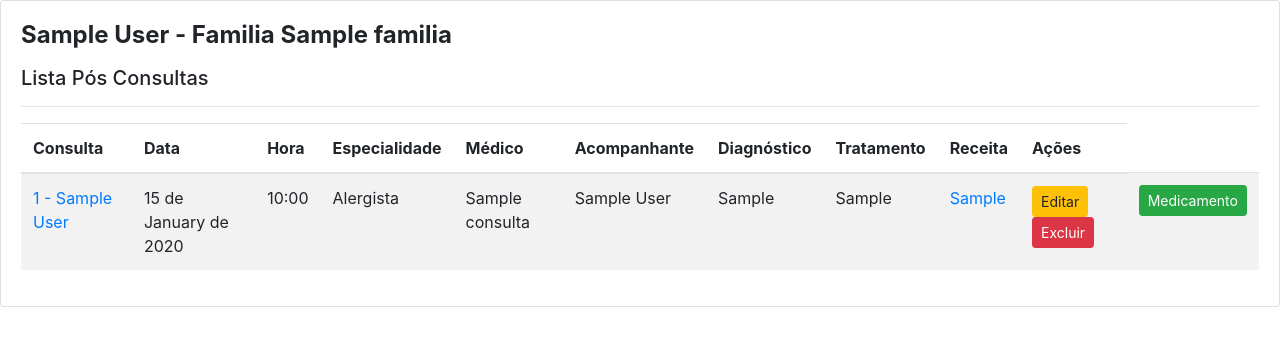
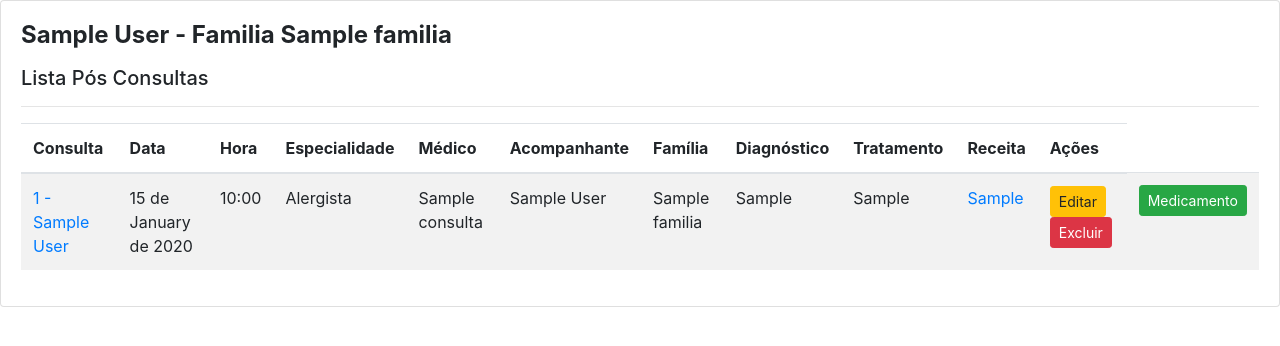
Before and after one commit to klauvital2021/Projeto_Integrador2, a Django app: page /consulta/posconsulta/ in a window 1280 px wide. Shown: the part 209-555 px from the top of the page. Run offline with Django 4.2, Linux system fonts and the light colour scheme; a user stored in the database is signed in; tables that the repository leaves empty hold one stand-in row (values such as "Sample post"); some libraries are stand-ins or nearby versions.

Commit message:
Aplica filtro de família em pós consulta.

```diff
--- a/backend/consulta/templates/consulta/posconsulta_list.html
+++ b/backend/consulta/templates/consulta/posconsulta_list.html
@@ -19,6 +19,7 @@
             <th>Especialidade</th>
             <th>Médico</th>
             <th>Acompanhante</th>
+            <th>Família</th>
             <th>Diagnóstico</th>
             <th>Tratamento</th>
             <th>Receita</th>
@@ -29,7 +30,6 @@
         </thead>
         <tbody>
           {%  for object in object_list %}
-
             <td>
               <a href="{{ object.get_absolute_url }}">{{ object }}</a>
             </td>
@@ -38,10 +38,10 @@
             <td>{{object.consulta.get_especialidade_display}}</td>
             <td>{{object.consulta.nome_especialista}}</td>
             <td>{{ object.acompanhante_responsavel }}</td>
+            <td>{{ object.acompanhante_responsavel.familia }}</td>
             <td>{{ object.diagnostico }} </td>
             <td>{{ object.tratamento}} </td>
             <td><a href="{{ object.get_absolute_url }}">{{ object.receita }}</a> </td>
-
 
             <td>
               <a class ="btn btn-warning btn-sm" href="{% url 'posconsulta_edit' object.pk %}">Editar</a>
--- a/backend/consulta/views.py
+++ b/backend/consulta/views.py
@@ -45,6 +45,12 @@ def consulta_delete(request):
 
 class PosConsultaListView(LRM, ListView):
     model = PosConsulta
+
+    def get_queryset(self):
+        usuario = self.request.user.usuarios.first()
+        familia = usuario.familia
+        queryset = PosConsulta.objects.filter(acompanhante_responsavel__familia__nome=familia)  # noqa E501
+        return queryset
 
 
 class PosConsultaDetailView(LRM, DetailView):
```
